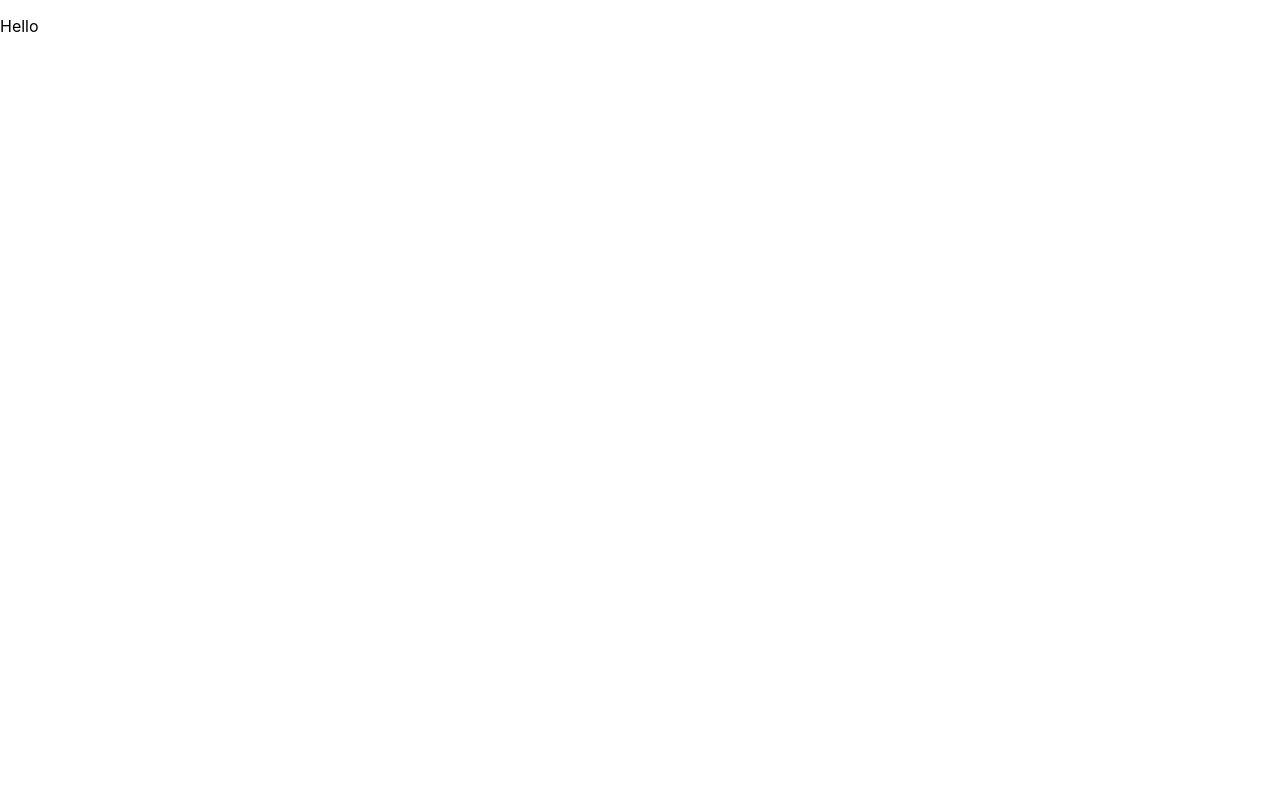
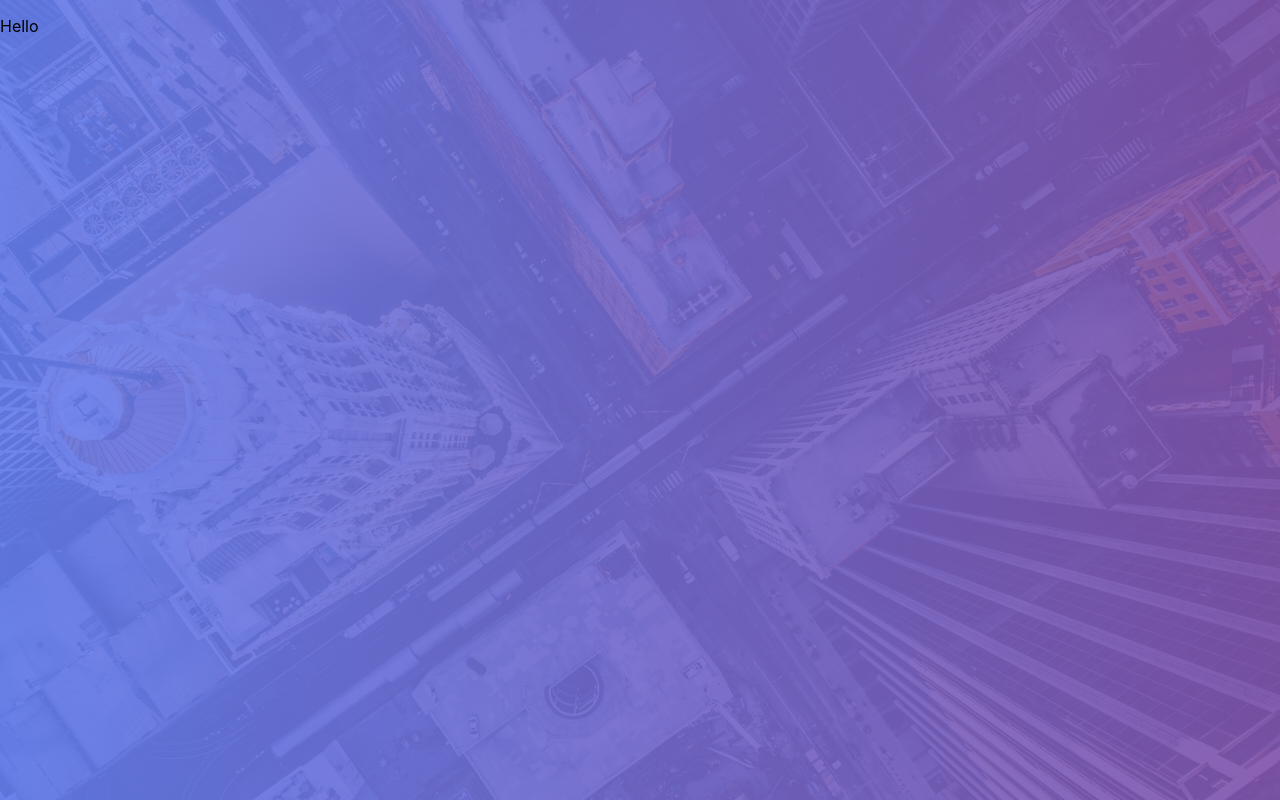
Before and after one commit to magnetickode/magnetickode-portfolio, a React (Create React App) app: page / in a window 1280 px wide. Built offline with nearby package versions, Linux system fonts and the light colour scheme.

Commit message:
Set up ThemeProvider of styled-components Added linear gradient with a background image to body

```diff
--- a/src/index.tsx
+++ b/src/index.tsx
@@ -1,11 +1,12 @@
 import React from "react";
 import ReactDOM from "react-dom";
-import { createGlobalStyle } from "styled-components";
+import { ThemeProvider, createGlobalStyle } from "styled-components";
 
 import App from "./App";
+import { mainTheme, MainThemeType } from "./theme";
 import * as serviceWorker from "./serviceWorker";
 
-const GlobalStyle = createGlobalStyle`
+const GlobalStyle = createGlobalStyle<{ theme: MainThemeType }>`
   body {
       margin: 0;
       font-family: -apple-system, BlinkMacSystemFont, 'Segoe UI', 'Roboto', 'Oxygen',
@@ -13,14 +14,22 @@ const GlobalStyle = createGlobalStyle`
         sans-serif;
       -webkit-font-smoothing: antialiased;
       -moz-osx-font-smoothing: grayscale;
+      background-image: linear-gradient(
+        to right,
+        ${({ theme }) => theme.primaryColorRgba(0.9)},
+        ${({ theme }) => theme.secondaryColorRgba(0.9)}),
+        ${({ theme }) => theme.backgroundImage};
+      background-size: cover;
   }
 `;
 
 ReactDOM.render(
-  <>
-    <GlobalStyle />
-    <App />
-  </>,
+  <ThemeProvider theme={mainTheme}>
+    <>
+      <GlobalStyle />
+      <App />
+    </>
+  </ThemeProvider>,
   document.getElementById("root")
 );
 
--- /dev/null
+++ b/src/theme.ts
@@ -0,0 +1,30 @@
+import backgroundImage from "./assets/images/background.jpg";
+
+const hexToRgb = (hex: string): string | null => {
+  const result = /^#?([a-f\d]{2})([a-f\d]{2})([a-f\d]{2})$/i.exec(hex);
+  if (result) {
+    return `${parseInt(result[1], 16)}, ${parseInt(result[2], 16)}, ${parseInt(result[3], 16)}`;
+  } else {
+    return null;
+  }
+};
+
+export interface MainThemeType {
+  primaryColor: string;
+  secondaryColor: string;
+  primaryColorRgba: (opacity: number) => string;
+  secondaryColorRgba: (opacity: number) => string;
+  backgroundImage: string;
+}
+
+export const mainTheme: MainThemeType = {
+  primaryColor: "#647DEE",
+  secondaryColor: "#7F53AC",
+  primaryColorRgba(opacity) {
+    return `rgba(${hexToRgb(this.primaryColor)}, ${opacity})`;
+  },
+  secondaryColorRgba(opacity) {
+    return `rgba(${hexToRgb(this.secondaryColor)}, ${opacity})`;
+  },
+  backgroundImage: `url(${backgroundImage})`
+};
--- a/tslint.json
+++ b/tslint.json
@@ -4,6 +4,7 @@
   "rules": {
     "prettier": true,
     "interface-name": false,
-    "ordered-imports": false
+    "ordered-imports": false,
+    "object-literal-sort-keys": false
   }
 }
```
Also changed, not shown: setupTests.js (renamed from src/setupTests.js), src/assets/images/background.jpg (added).
